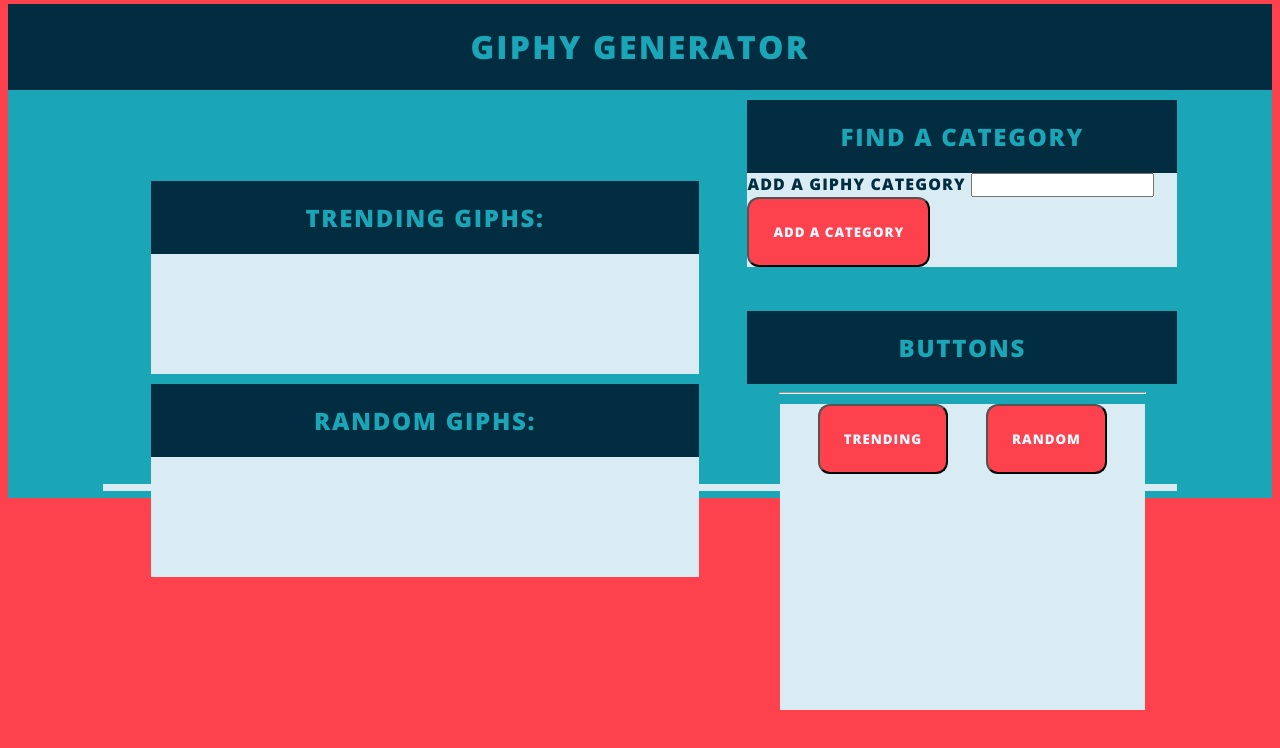
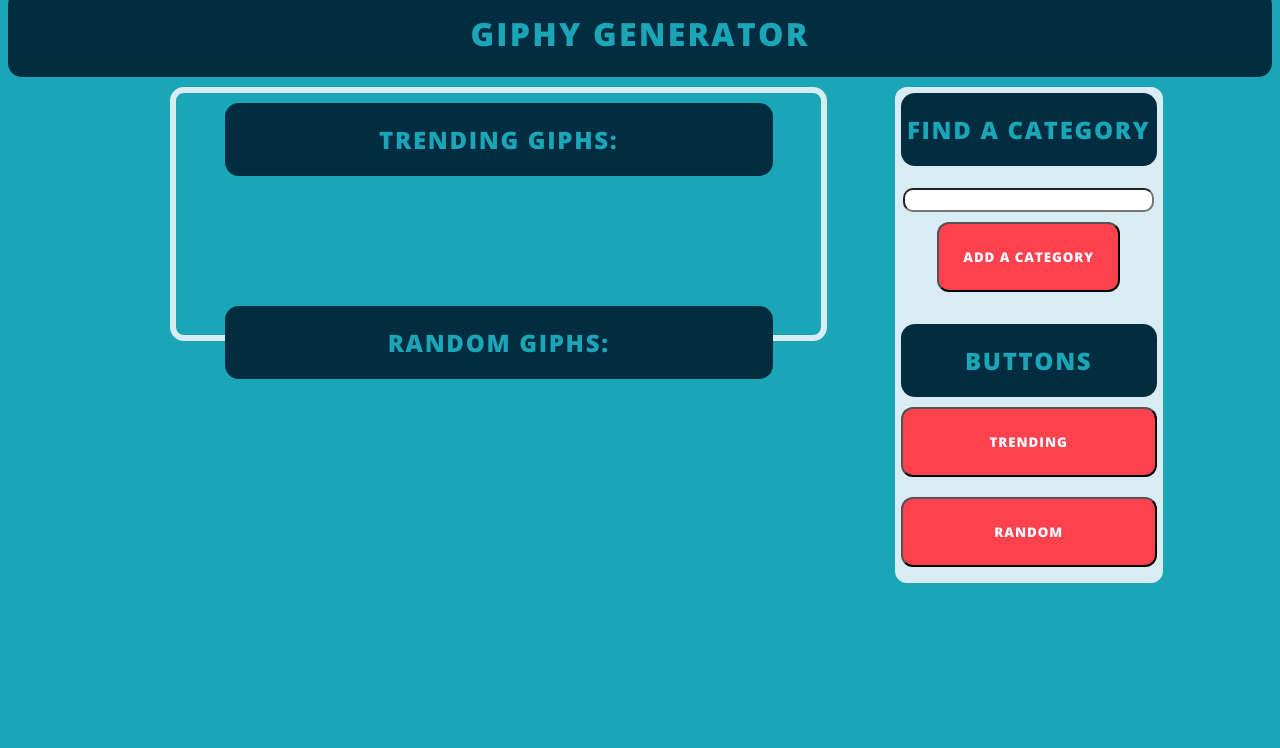
Before and after one commit to KBrummage/GiphyGenerator, a plain HTML site: page index.html in a window 1280 px wide. Drawn offline with nearby package versions, Linux system fonts and the light colour scheme; no server answers.

Commit message:
Meets Requirements

```diff
--- a/assets/app.js
+++ b/assets/app.js
@@ -4,10 +4,11 @@ var selectedGiphs = [];
 
 $(document).ready(function(){
 
+
 //make all the buttons
 for(var i = 0; i < preSelected.length; i++){
-    $(".preselectedButtons").append(`<div><button type='button' class='btn btn-primary' value='${preSelected[i]}'>${preSelected[i]}</button></div>`);
-    // console.log(preSelected[i]);
+    $(".selectedButtonsContainer").append(`<button id=${preSelected[i]}>${preSelected[i]}</button>`);
+
 
 }
 
@@ -44,7 +45,16 @@ $.ajax({
 
 //how to make a search query
 $(document).on("click", "#add-Giphy", function(){
-    var submission = $("#giphy-input").val();
+    if($("#giphy-input").val().trim() !== ""){
+    var tempsubmission = $("#giphy-input").val().trim();
+    var submission = "";
+    submissionArray = tempsubmission.split("");
+    for(var i=0; i < submissionArray.length; i++){
+        if (submissionArray[i] === " "){
+            submissionArray[i] = "-";
+        }
+        submission = submission + submissionArray[i];
+    }
     var dne = true;
     var versionofExistence = 0;
     for(var i = 0; i < selectedGiphs.length; i++){
@@ -56,7 +66,7 @@ $(document).on("click", "#add-Giphy", function(){
     //makes sure you haven't searched and made a button for it yet.
     if (dne === true){
         selectedGiphs.push(submission);
-        makeGiphyDiv(submission);
+        makeGiphyDiv(submission, tempsubmission);
     //doesn't let you make duplicate buttons, but still puts that query on top.
     } else{
         $.ajax({
@@ -64,7 +74,7 @@ $(document).on("click", "#add-Giphy", function(){
            method: "GET"
 
         }).then(function(response){
-            $(".giphyContainer").prepend(`<div class="${submission}${versionofExistence.toString()} container"><header><h2>${submission}</h2></header></div>`);
+            $(".giphyContainer").prepend(`<div class="${tempsubmission}${versionofExistence.toString()} container"><header><h2>${submission}</h2></header></div>`);
             for (var i = 0; i < response.data.length; i++){
                 $(`.${submission}${versionofExistence.toString()}`).append(`<img src="${response.data[i].images.original.url}" width="240" height="180" margin= "2px" border="2px" class="giphy-embed" data-still="${response.data[i].images.original_still.url}" data-animate="${response.data[i].images.original.url}" data-state:"animate"></img>`)
             }
@@ -72,6 +82,7 @@ $(document).on("click", "#add-Giphy", function(){
         })
 
     }
+}
 })
 
 // switch to still image
@@ -96,15 +107,15 @@ $(document).on("click", "#add-Giphy", function(){
 
 
 //makeGiphyDiv Function
-function makeGiphyDiv(argument){
+function makeGiphyDiv(argument, BannerName){
     $.ajax({
         url: `http://api.giphy.com/v1/gifs/search?api_key=C9oe21FaZr5JHjfQfF0o175Kjscx8dA2&q=${argument}&limit=10&offset=0&rating=PG-13&lang=en`,
        method: "GET"
 
     }).then(function(response){
 
-        $(".selectedButtonsContainer").prepend(`<button id=${argument}>${argument}</button>`);
-        $(".giphyContainer").prepend(`<div class="${argument}Container container"><header><h2>${argument}</h2></header></div>`);
+        $(".selectedButtonsContainer").prepend(`<button id=${argument}>${BannerName}</button>`);
+        $(".giphyContainer").prepend(`<div class="${argument}Container container"><header><h2>${BannerName}</h2></header></div>`);
         for (var i = 0; i < response.data.length; i++){
             $(`.${argument}Container`).append(`<img src="${response.data[i].images.original.url}" width="240" height="180" margin= "2px" border="2px" class="giphy-embed" data-still="${response.data[i].images.original_still.url}" data-animate="${response.data[i].images.original.url}" data-state="animate"></img>`)
         }
--- a/assets/style.css
+++ b/assets/style.css
@@ -2,13 +2,10 @@
 font-family: 'Open Sans', sans-serif;
 text-transform: uppercase;
 letter-spacing: .07em;
-/* color: aliceblue; */
-/* border-radius: 5%; */
-/* border: red solid 1px; */
 }
 
 body{
-    background-color: #FE424D;
+    background-color: #1AA6B7;
     display: flex;
     flex: auto;
 
@@ -34,6 +31,8 @@ header{
     top: 0;
     width: 100%;
     margin: auto;
+    border-radius: 14px;
+
 
 }
 
@@ -46,7 +45,7 @@ header{
     flex-wrap: wrap;
     /* flex-grow: 10; */
     justify-content: space-evenly;
-    background: #DAECF3;
+    background:#1AA6B7;
     align-content: flex-start;
     min-height: 80%
 
@@ -55,16 +54,40 @@ header{
 img{
     margin: 10px;
 }
-
+#giphy-input{
+    border-radius: 10px;
+    width: 95%;
+}
 button{
+    margin: 10px 0;
     height: 70px;
     border-radius: 12px;
     padding: 10px 24px;
     color: aliceblue!important;
+    background-color: #FE424D;
 }
-form{
-    color: #1AA6B7;
-    font-weight: bolder;
+
+.buttonContainer{
+    position: fixed;
+    width: inherit;
+    z-index: 100;
+    border: solid 2px;
+    border-radius: 12px;
+    margin: auto;
+    border: 6px solid #DAECF3
+}
+
+
+
+#giphy-form{
+    display: flex;
+    flex-wrap: wrap;
+    justify-content: center;
+}
+
+h2{
+    border-top-left-radius: 14px;
+    border-top-right-radius: 14px;
 }
 
 .giphyContainerBox{
@@ -76,6 +99,8 @@ form{
     flex-wrap: wrap;
     justify-content: space-evenly;
     background: #1AA6B7;
+    border-radius: 14px;
+    border: 6px solid #DAECF3;
 }
 
 .selectedButtonsContainer{
@@ -86,7 +111,9 @@ form{
     flex-direction: column;
     flex-wrap: wrap;
     justify-content: space-evenly;
-    background: #1AA6B7;
+    background: #DAECF3;
+    border-bottom-left-radius: 14px;
+    border-bottom-right-radius: 14px;
 }
 
 .imgBox{
@@ -101,7 +128,7 @@ form{
     flex-wrap: wrap;
     justify-content: flex-start;
     background: #1AA6B7;
-    flex: auto;
+    flex: 0 0 auto;
     top: 0;
 }
 
@@ -149,15 +176,15 @@ footer{
 
 .preSelectedButtons{
     display: flex;
-    flex-direction: row;
+    width: 100%;
+    /* margin: auto; */
+    display: flex;
+    flex-direction: column;
     flex-wrap: wrap;
     justify-content: space-evenly;
+    background: #1AA6B7;
 }
-button{
-    background: #FE424D;
-    color: #022D41;
 
-}
 
 
 .color-primary-0 { color: #18121E }
--- a/index.html
+++ b/index.html
@@ -14,7 +14,7 @@
 
 <body>
     <main class="container-fluid">
-        <header class= "topHeader">
+        <header class="topHeader">
             <h1>Giphy Generator</h1>
             <nav></nav>
         </header>
@@ -40,25 +40,23 @@
                         <header>
                             <h2>Find A Category</h2>
                         </header>
+                        <br>
                         <div id="giphy-form">
-                            <label for="giphy-input">Add a giphy category</label>
                             <input type="text" id="giphy-input">
-
                             <button id="add-Giphy">Add a category</button>
+                            <br>
                         </div>
+                        <br>
                     </div>
 
-                    <div><br><br></div>
-                    <div class>
+
+                    <div style="background-color:#DAECF3">
                         <header>
                             <h2>Buttons</h2>
                         </header>
                         <div class="selectedButtonsContainer">
-
                         </div>
                     </div>
-                    <hr width="85%">
-                    <div class="preselectedButtons container"></div>
                 </div>
 
         </div>
```
